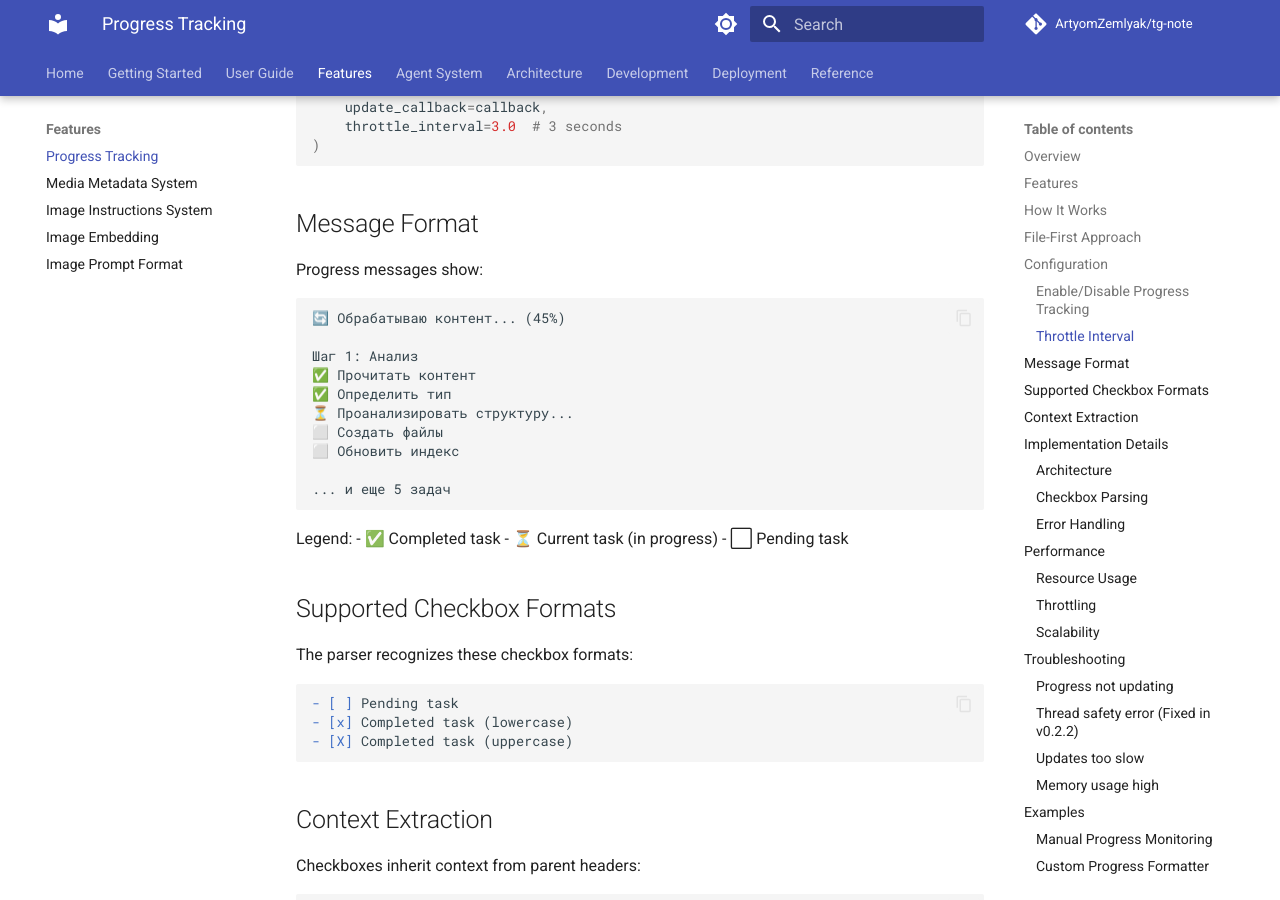
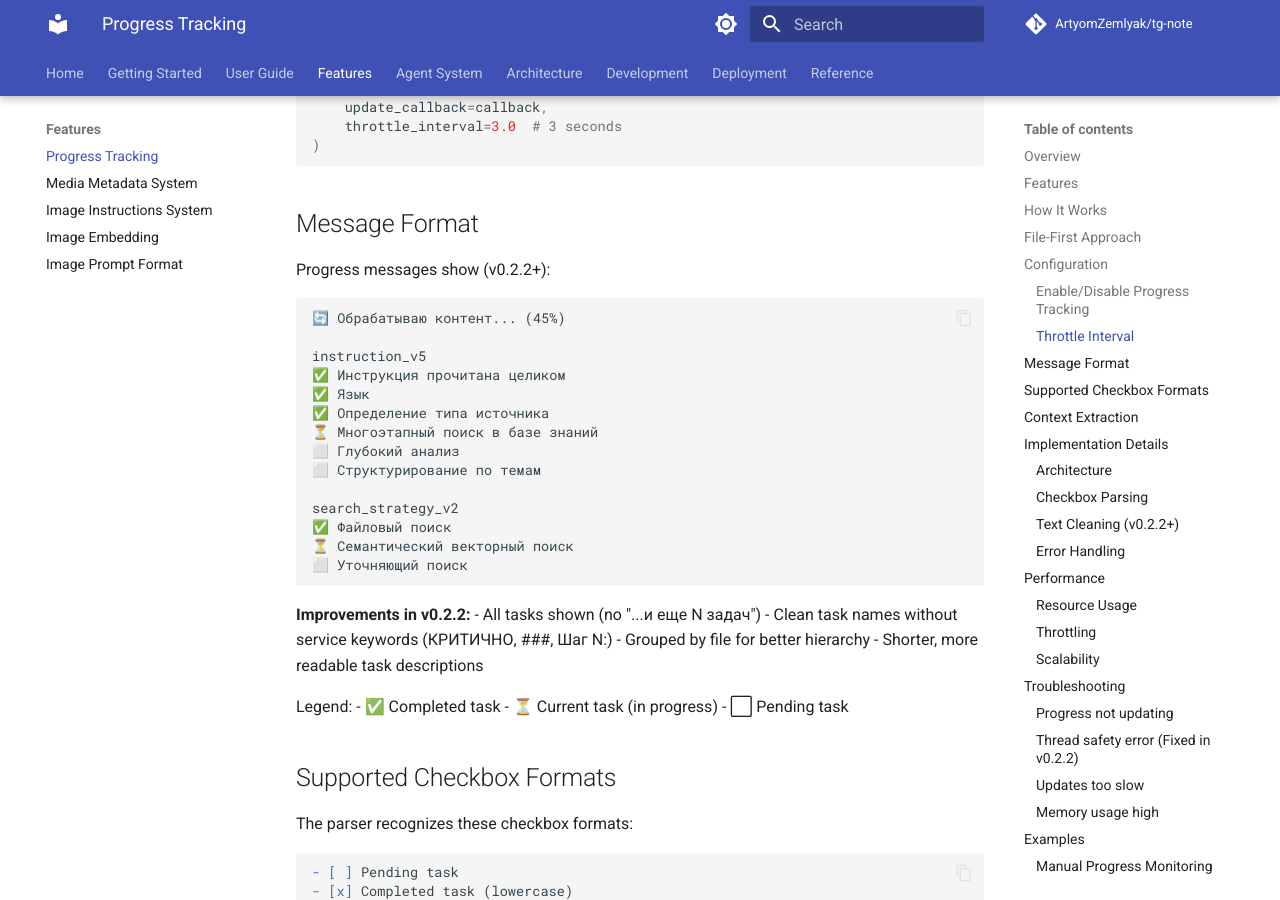
Before and after one commit to ArtyomZemlyak/tg-note, an MkDocs documentation site: the page built from docs_site/features/progress-tracking.md, in a window 1280 px wide and 900 px high, scrolled down 2073 px. Built offline with MkDocs 1.6.1 and Material for MkDocs 9.7.7, drawn with Linux system fonts in a browser that asks for light colours; comment, search, counter and statistics services are not loaded; the version menu is left out; some of the changed text lies outside the part shown.

Commit message:
Document progress bar formatting improvements

````diff
--- a/docs_site/features/progress-tracking.md
+++ b/docs_site/features/progress-tracking.md
@@ -88,20 +88,30 @@ monitor = ProgressMonitor(
 
 ## Message Format
 
-Progress messages show:
+Progress messages show (v0.2.2+):
 
 ```
 🔄 Обрабатываю контент... (45%)
 
-Шаг 1: Анализ
-✅ Прочитать контент
-✅ Определить тип
-⏳ Проанализировать структуру...
-⬜ Создать файлы
-⬜ Обновить индекс
+instruction_v5
+✅ Инструкция прочитана целиком
+✅ Язык
+✅ Определение типа источника
+⏳ Многоэтапный поиск в базе знаний
+⬜ Глубокий анализ
+⬜ Структурирование по темам
 
-... и еще 5 задач
+search_strategy_v2
+✅ Файловый поиск
+⏳ Семантический векторный поиск
+⬜ Уточняющий поиск
 ```
+
+**Improvements in v0.2.2:**
+- All tasks shown (no "...и еще N задач")
+- Clean task names without service keywords (КРИТИЧНО, ###, Шаг N:)
+- Grouped by file for better hierarchy
+- Shorter, more readable task descriptions
 
 Legend:
 - ✅ Completed task
@@ -172,6 +182,32 @@ header_pattern = re.compile(r"^(#{2,})\s+(.+)$")
 # Checkboxes (- [ ] or - [x])
 checkbox_pattern = re.compile(r"^-\s*\[([ xX])\]\s+(.+)$")
 ```
+
+### Text Cleaning (v0.2.2+)
+
+Checkbox text is cleaned for better readability:
+
+```python
+# Remove: ###, ##, #
+text = re.sub(r"^#{1,6}\s+", "", text)
+
+# Remove: Шаг N:, Этап N:
+text = re.sub(r"^(Шаг|Этап)\s+\d+:\s*", "", text)
+
+# Remove: КРИТИЧНО, ВАЖНО, ОБЯЗАТЕЛЬНО
+text = re.sub(r"^(КРИТИЧНО|ВАЖНО|ОБЯЗАТЕЛЬНО|ВНИМАНИЕ)[:.\s]*", "", text)
+
+# Remove markdown links: [text](url) → text
+text = re.sub(r"\[([^\]]+)\]\([^)]+\)", r"\1", text)
+
+# Clean multiple spaces
+text = re.sub(r"\s+", " ", text).strip()
+```
+
+**Examples:**
+- `### Шаг 1: Анализ` → `Анализ`
+- `КРИТИЧНО: Обработать файлы` → `Обработать файлы`
+- `[Инструкция](path.md) прочитана` → `Инструкция прочитана`
 
 ### Error Handling
 
````
